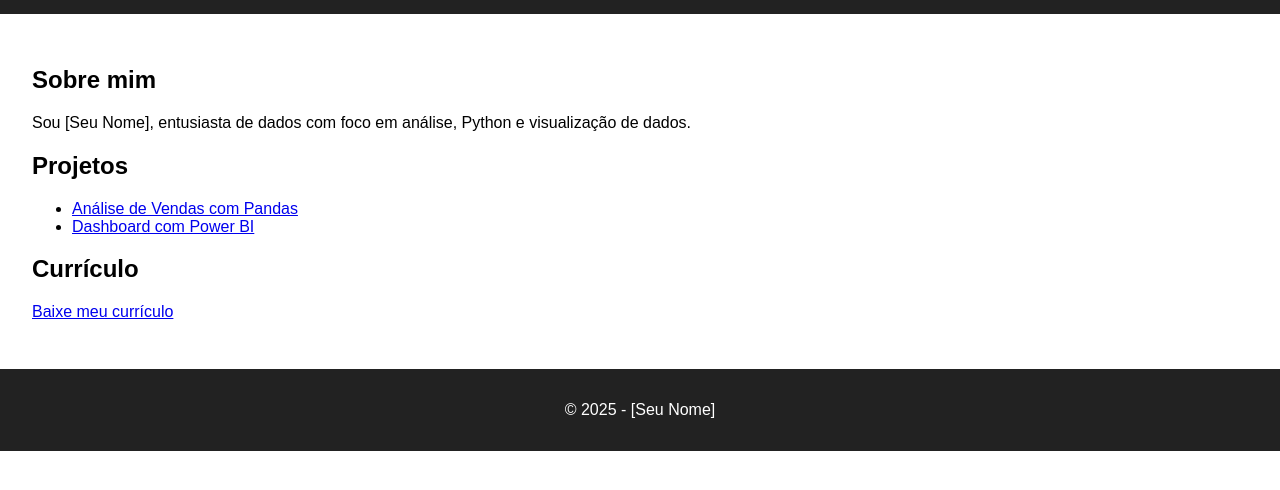
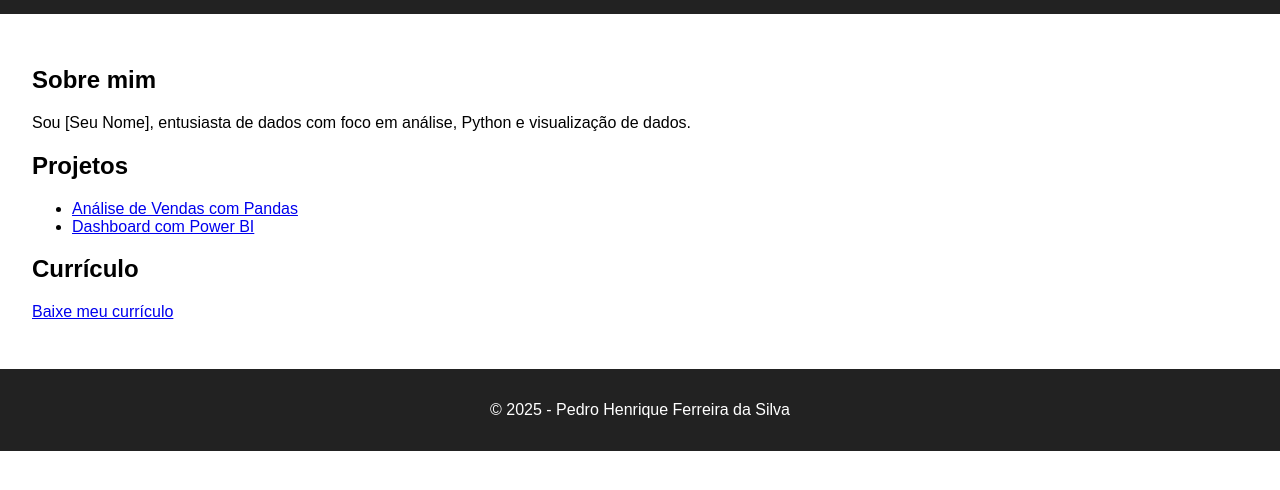
Before and after one commit to Pedroheferreira/meu-portifolio, a plain HTML site: page index.html in a window 1280 px wide. Shown: the part 116-606 px from the top of the page. Drawn offline with Linux system fonts and the light colour scheme.

Commit message:
Update index.html

```diff
--- a/index.html
+++ b/index.html
@@ -38,7 +38,7 @@
 </section>
 </main>
 <footer>
-<p>© 2025 - [Seu Nome]</p>
+<p>© 2025 - Pedro Henrique Ferreira da Silva</p>
 </footer>
 </body>
 </html>
```
